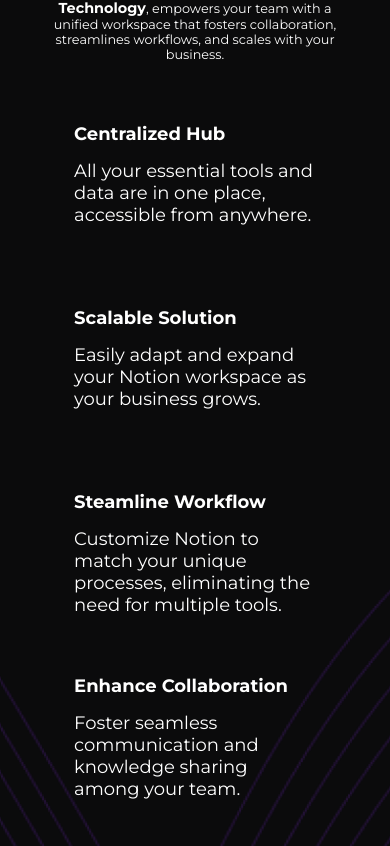
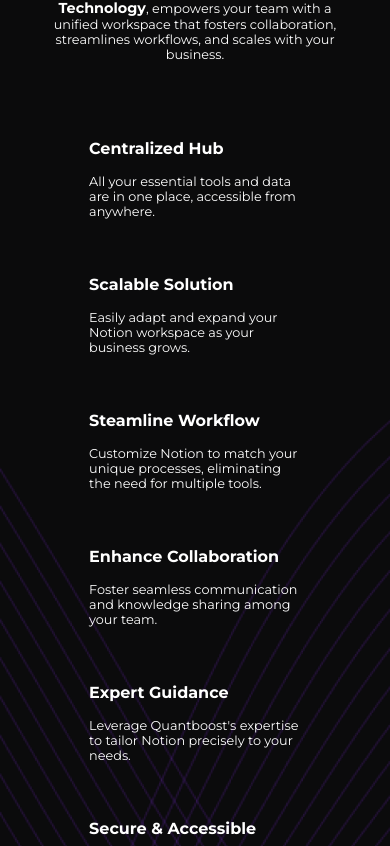
Before and after one commit to 0xSimbaDev/gilliozdreamlabs, a Next.js app: page / in a window 390 px wide. Shown: the part 1398-2244 px from the top of the page. Built offline with nearby package versions, Linux system fonts and the light colour scheme.

Commit message:
Refactored SolutionComponents: removed unnecessary elements, improved responsiveness | Added hover effects to SolutionComponent: scaling, shadow, slanted background

```diff
--- a/components/SolutionComponent.tsx
+++ b/components/SolutionComponent.tsx
@@ -13,11 +13,13 @@
 }) => {
   return (
     <div
-      className={`h-[160px] overflow-hidden flex flex-col items-center justify-center py-0 px-[15px] box-border gap-[15px] text-left text-lg text-white font-montserrat ${className}`}
+      className={`h-[180px] w-[241.8px] overflow-hidden flex flex-col items-center justify-center px-[15px] box-border gap-[15px] text-left text-white font-montserrat sm:h-auto transform transition-transform duration-300 hover:scale-105 hover:shadow-lg hover:-skew-y-3 hover:-skew-x-3 hover:bg-blueviolet ${className}`}
     >
-      <b className="w-[241.8px] relative inline-block">{heading}</b>
-      <div className="w-[241.8px] flex-1 relative text-sm inline-block">
-        {subHeading}
+      <div className="p-4 rounded-lg w-full h-full flex flex-col justify-center items-start gap-4">
+        <b className="relative inline-block text-[1rem]">{heading}</b>
+        <div className="flex-1 relative text-sm inline-block text-[0.8rem]">
+          {subHeading}
+        </div>
       </div>
     </div>
   );
```
